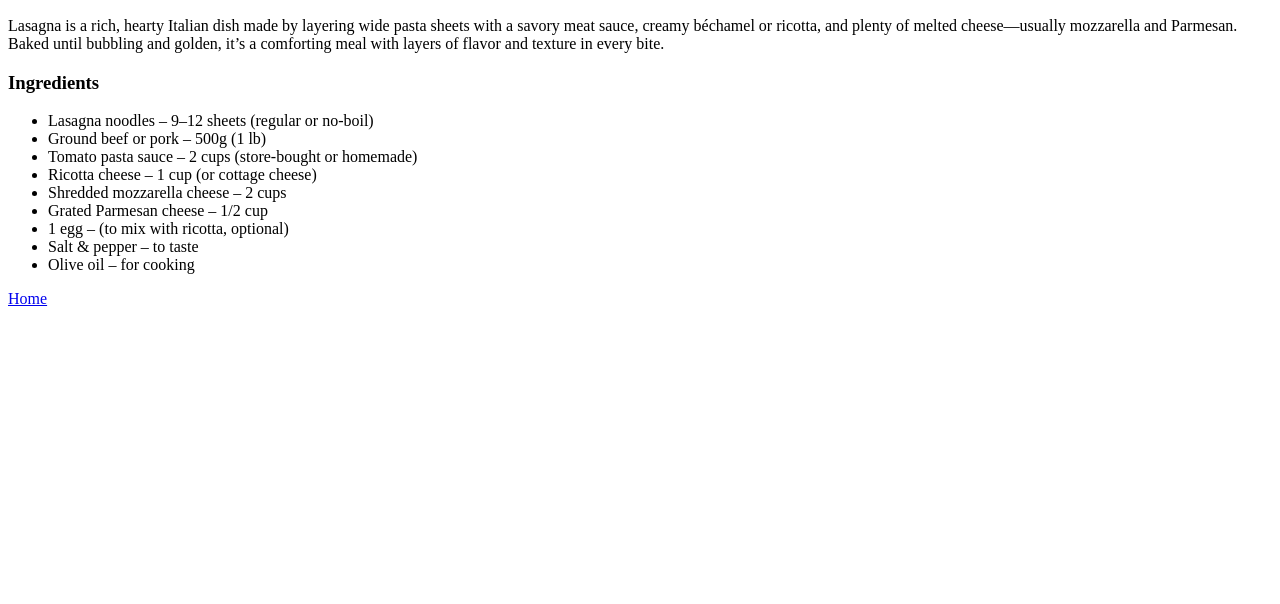
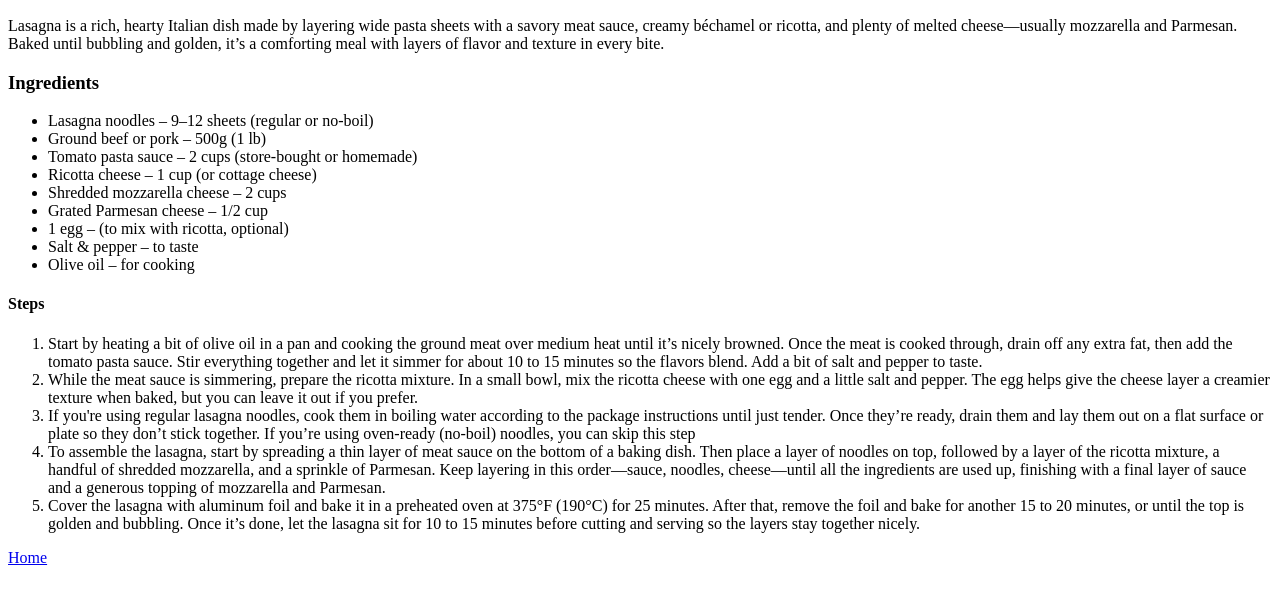
Before and after one commit to noivilbo/odin-recipes, a plain HTML site: page recipes/lasagna.html in a window 1280 px wide. Shown: the part 110-714 px from the top of the page. Drawn offline with Linux system fonts and the light colour scheme.

Commit message:
Fixed lasagna.html

```diff
--- a/recipes/lasagna.html
+++ b/recipes/lasagna.html
@@ -23,6 +23,29 @@
                 <li>Salt & pepper – to taste</li>
                 <li>Olive oil – for cooking</li>
             </ul>
+    <h4>Steps</h4>
+            <ol>
+                <li>
+                    Start by heating a bit of olive oil in a pan and cooking the ground meat over medium heat until it’s nicely browned. Once the meat is cooked through, drain off any extra fat, then add the tomato pasta sauce.
+                    Stir everything together and let it simmer for about 10 to 15 minutes so the flavors blend. Add a bit of salt and pepper to taste.
+                </li>
+                <li>
+                  While the meat sauce is simmering, prepare the ricotta mixture. In a small bowl, mix the ricotta cheese with one egg and a little salt and pepper.
+                  The egg helps give the cheese layer a creamier texture when baked, but you can leave it out if you prefer.
+                </li>
+                <li>
+                    If you're using regular lasagna noodles, cook them in boiling water according to the package instructions until just tender. Once they’re ready, drain them and lay them out on a flat surface or plate so they don’t stick together.
+                     If you’re using oven-ready (no-boil) noodles, you can skip this step
+                </li>
+                <li>
+                    To assemble the lasagna, start by spreading a thin layer of meat sauce on the bottom of a baking dish. Then place a layer of noodles on top, followed by a layer of the ricotta mixture, a handful of shredded mozzarella, and a sprinkle of Parmesan.
+                    Keep layering in this order—sauce, noodles, cheese—until all the ingredients are used up, finishing with a final layer of sauce and a generous topping of mozzarella and Parmesan.
+                </li>
+                <li>
+                    Cover the lasagna with aluminum foil and bake it in a preheated oven at 375°F (190°C) for 25 minutes. After that, remove the foil and bake for another 15 to 20 minutes, or until the top is golden and bubbling.
+                    Once it’s done, let the lasagna sit for 10 to 15 minutes before cutting and serving so the layers stay together nicely.
+                </li>
+            </ol>
 </body>
     <a href="../index.html">Home</a>
 </html>
```
Also changed, not shown: index.html (+1 -1 lines).
